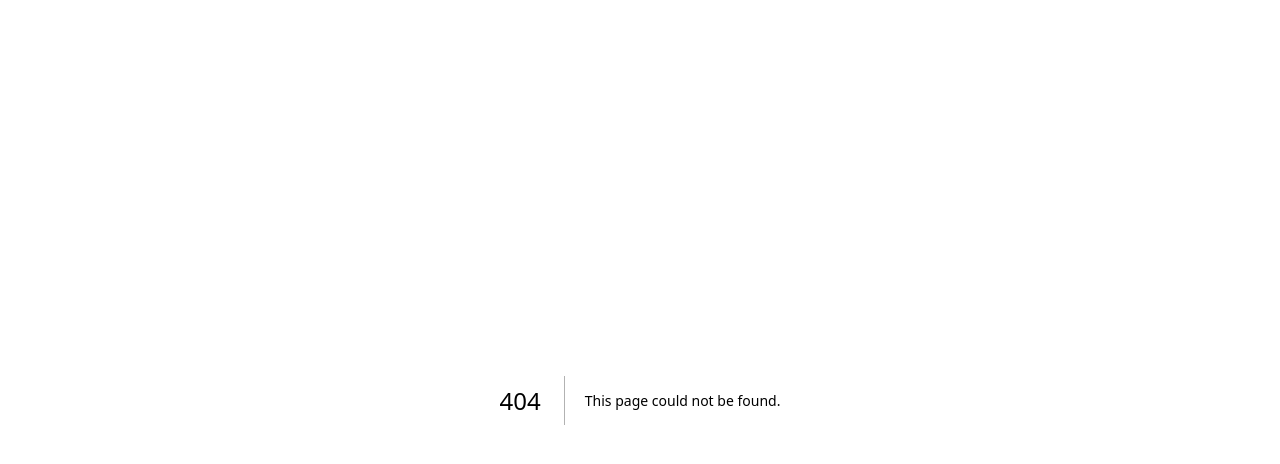
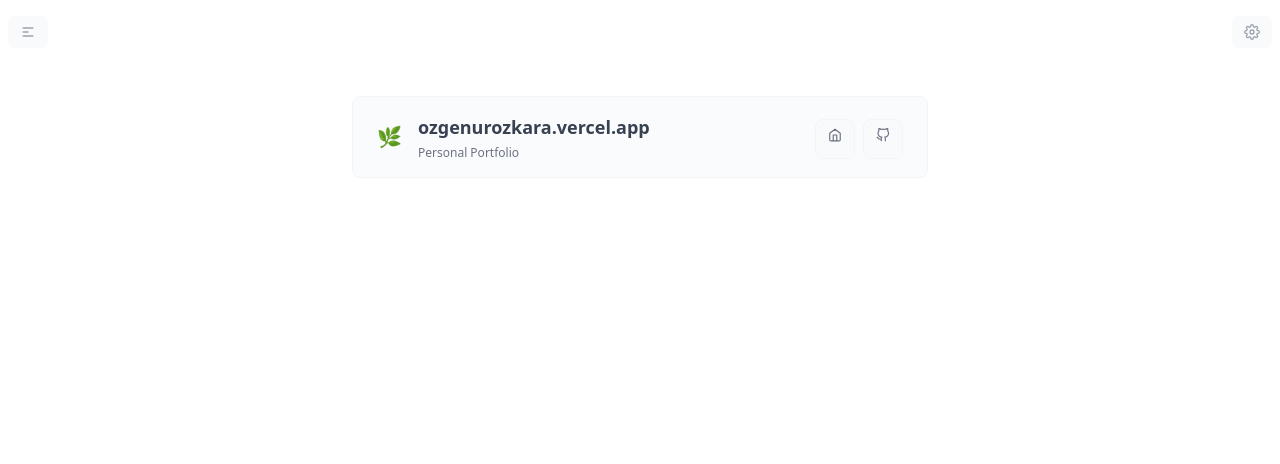
Before and after one commit to ozgeozkaraa01/next-my-portfolio, a Next.js app: page /projects in a window 1280 px wide. Before the commit this address had no page. Shown: the top 464 px of the page. Built offline with nearby package versions, Linux system fonts and the light colour scheme.

Commit message:
feat:created projects page component

```diff
--- a/components/Bookmarks.jsx
+++ b/components/Bookmarks.jsx
@@ -6,7 +6,7 @@
   return (
     <div className="max-w-7xl h-screen mx-auto xl:p-0 p-1">
       <h2 className="text-lg">Bookmarks</h2>
-      <div className="grid grid-cols-1 sm:grid-cols-2 md:grid-cols-3 gap-7 mt-10">
+      <div className="grid grid-cols-1 sm:grid-cols-2 md:grid-cols-3 gap-7 mt-10 cursor-pointer">
         {bookmarksData.map((item, index) => (
           <div
             key={index}
@@ -20,7 +20,7 @@
                   className="object-cover w-full h-full"
                 />
               </div>
-            </Link>
+
               <h3 className="text-black text-lg font-semibold mt-2">
                 {item.title}
               </h3>
@@ -44,6 +44,7 @@
               <p className="line-clamp-3 text-sm text-gray-800 mt-1">
                 {item.description}
               </p>
+            </Link>
           </div>
         ))}
       </div>
--- a/components/Header.jsx
+++ b/components/Header.jsx
@@ -69,6 +69,9 @@
         <Link href="#bookmarks" className="underline">
           Bookmarks
         </Link>
+        <Link href="/projects" className="underline">
+          Projects
+        </Link>
       </div>
     </div>
   );
--- /dev/null
+++ b/components/NavProjects.jsx
@@ -0,0 +1,26 @@
+import React from "react";
+import { HiMenuAlt1 } from "react-icons/hi";
+import { FiSettings } from "react-icons/fi";
+
+const NavProjects = () => {
+  return (
+    <nav className="fixed top-0 left-0 w-full z-10">
+      <div className="mx-auto px-2">
+        <div className="relative flex items-center justify-between h-16">
+          <div className="relative inline-block text-left">
+            <button className="group relative inline-flex items-center px-3 py-2 bg-gray-50 hover:bg-gray-100 hover:text-gray-700 text-gray-400 rounded-lg text-base font-medium default-transition default-focus">
+              <HiMenuAlt1 />
+            </button>
+          </div>
+          <div className="relative inline-block text-left">
+            <button className="group relative inline-flex items-center px-3 py-2 bg-gray-50 hover:bg-gray-100 hover:text-gray-700 text-gray-400 rounded-lg text-base font-medium default-transition default-focus">
+              <FiSettings />
+            </button>
+          </div>
+        </div>
+      </div>
+    </nav>
+  );
+};
+
+export default NavProjects;
--- /dev/null
+++ b/pages/projects.jsx
@@ -0,0 +1,66 @@
+import Link from "next/link";
+import React from "react";
+import { FiGithub, FiHome } from "react-icons/fi";
+import NavProjects from "../components/NavProjects";
+
+const Projects = () => {
+  return (
+    <div>
+      <NavProjects />
+      <div className="w-screen h-screen bg-white">
+        <div className="flex flex-col justify-center px-8">
+          <div className="my-24 mx-2 sm:mx-6 lg:mb-28 lg:mx-8">
+            <div className="relative max-w-xl mx-auto">
+              <ul className="flex flex-col space-y-4">
+                <div
+                  style={{
+                    transform: "translateY(var(--motion-translateY))",
+                    opacity: "1",
+                    "--motion-translateY": "0px",
+                  }}
+                >
+                  <li className="bg-gray-50 bg-opacity-75 backdrop:filter backdrop-blur-sm border border-gray-100 rounded-lg transition ease-in-out duration-300">
+                    <div className="flex flex-col sm:flex-row items-center justify-between px-4 py-4 sm:px-6">
+                      <div className="flex flex-1 items-center justify-start w-full">
+                        <span className="text-xl">🌿</span>
+                        <div className="min-w-0 flex-1 px-4">
+                          <h1 className="text-gray-700 text-lg font-bold">
+                            ozgenurozkara.vercel.app
+                          </h1>
+                          <p className="flex items-center mt-1 text-gray-500 text-xs">
+                            Personal Portfolio
+                          </p>
+                        </div>
+                      </div>
+                      <div className="inline-flex items-center justify-end space-x-2 w-full sm:w-auto mt-4 sm:mt-1">
+                        <Link
+                          href="/"
+                          target="_blank"
+                          className="relative inline-flex justify-center w-full sm:w-10 h-10 px-3 py-2 bg-gray-50 hover:bg-gray-100 text-gray-500 hover:text-gray-700 border border-gray-100 rounded-lg text-sm font-medium default:transition default:focus"
+                        >
+                          <span className="sr-only">homepage</span>
+                          <FiHome />
+                        </Link>
+                        <Link
+                          href="/"
+                          target="_blank"
+                          className="relative inline-flex justify-center w-full sm:w-10 h-10 px-3 py-2 bg-gray-50 hover:bg-gray-100 text-gray-500 hover:text-gray-700 border border-gray-100 rounded-lg text-sm font-medium default:transition default:focus"
+                        >
+                          <span className="sr-only">GitHub Repository</span>
+                          <FiGithub />
+                        </Link>
+                      </div>
+                    </div>
+                  </li>
+                </div>
+                <div></div>
+              </ul>
+            </div>
+          </div>
+        </div>
+      </div>
+    </div>
+  );
+};
+
+export default Projects;
```
Lines whose indentation alone changed are shown as unchanged.
